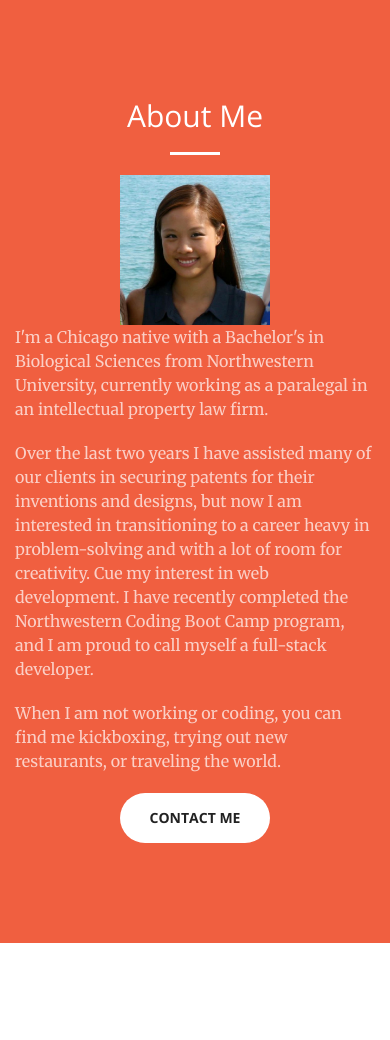
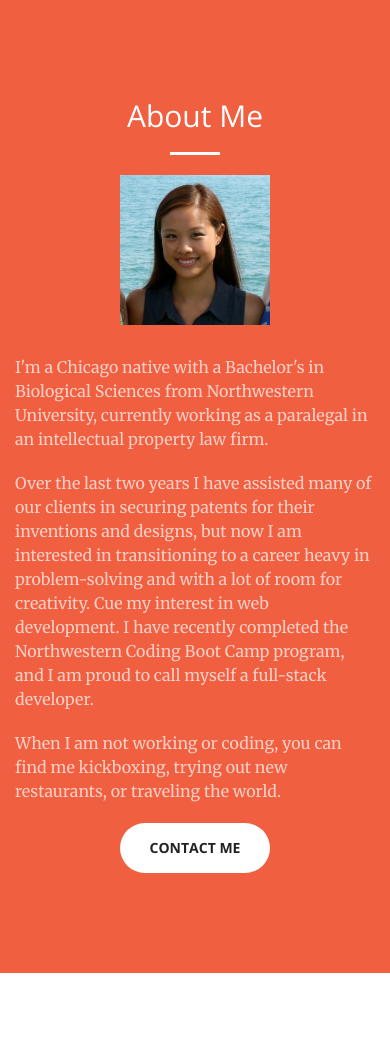
Before and after one commit to llh914/linette-hsu-portfolio, a PHP site: page / in a window 390 px wide. Shown: the part 3317-4357 px from the top of the page. Run offline with PHP 8.4, Linux system fonts and the light colour scheme; some libraries are stand-ins or nearby versions.

Commit message:
fixing spacing issue in mobile responsive design

```diff
--- a/css/creative.css
+++ b/css/creative.css
@@ -280,6 +280,11 @@ header .header-content .header-content-inner p {
     margin: 30px;
   }
 }
+@media (max-width: 1199px) {
+    #bio {
+        margin-top: 30px;
+    }
+}
 .call-to-action h2 {
   margin: 0 auto 20px;
 }
--- a/index.html
+++ b/index.html
@@ -260,7 +260,7 @@
                 <div class="col-lg-2 col-lg-offset-2 text-center">
                     <img src="img/profilepic.jpg" style="height:150px;margin:auto;" class="img-responsive">
                 </div>
-                <div class="col-lg-6">
+                <div class="col-lg-6" id="bio">
                     <p class="text-faded">I'm a Chicago native with a Bachelor's in Biological Sciences from Northwestern University, currently working as a paralegal in an intellectual property law firm.</p>
                     <p class="text-faded">Over the last two years I have assisted many of our clients in securing patents for their inventions and designs, but now I am interested in transitioning to a career heavy in problem-solving and with a lot of room for creativity. Cue my interest in web development. I have recently completed the Northwestern Coding Boot Camp program, and I am proud to call myself a full-stack developer.</p>
                     <p class="text-faded">When I am not working or coding, you can find me kickboxing, trying out new restaurants, or traveling the world.</p>
```
